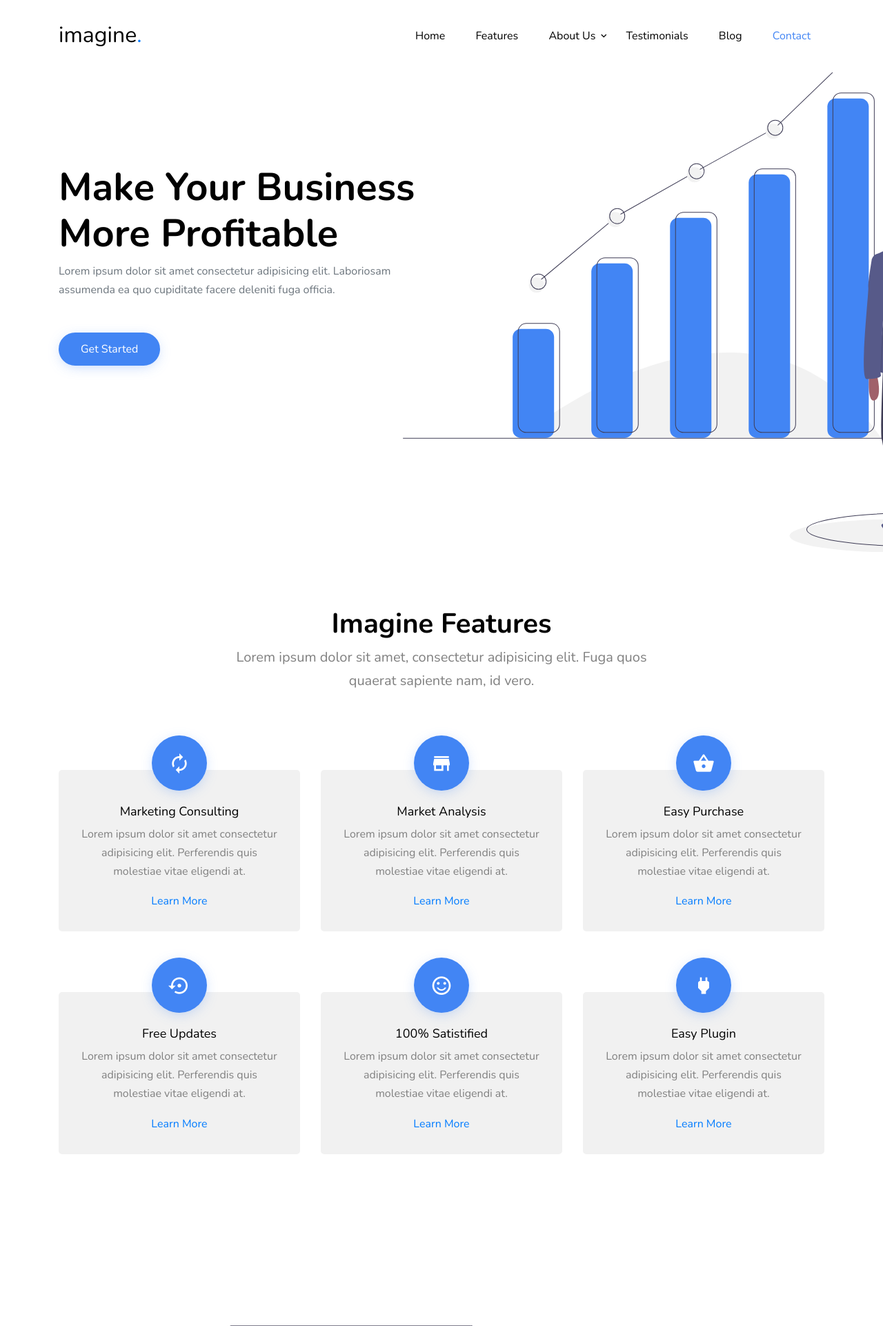
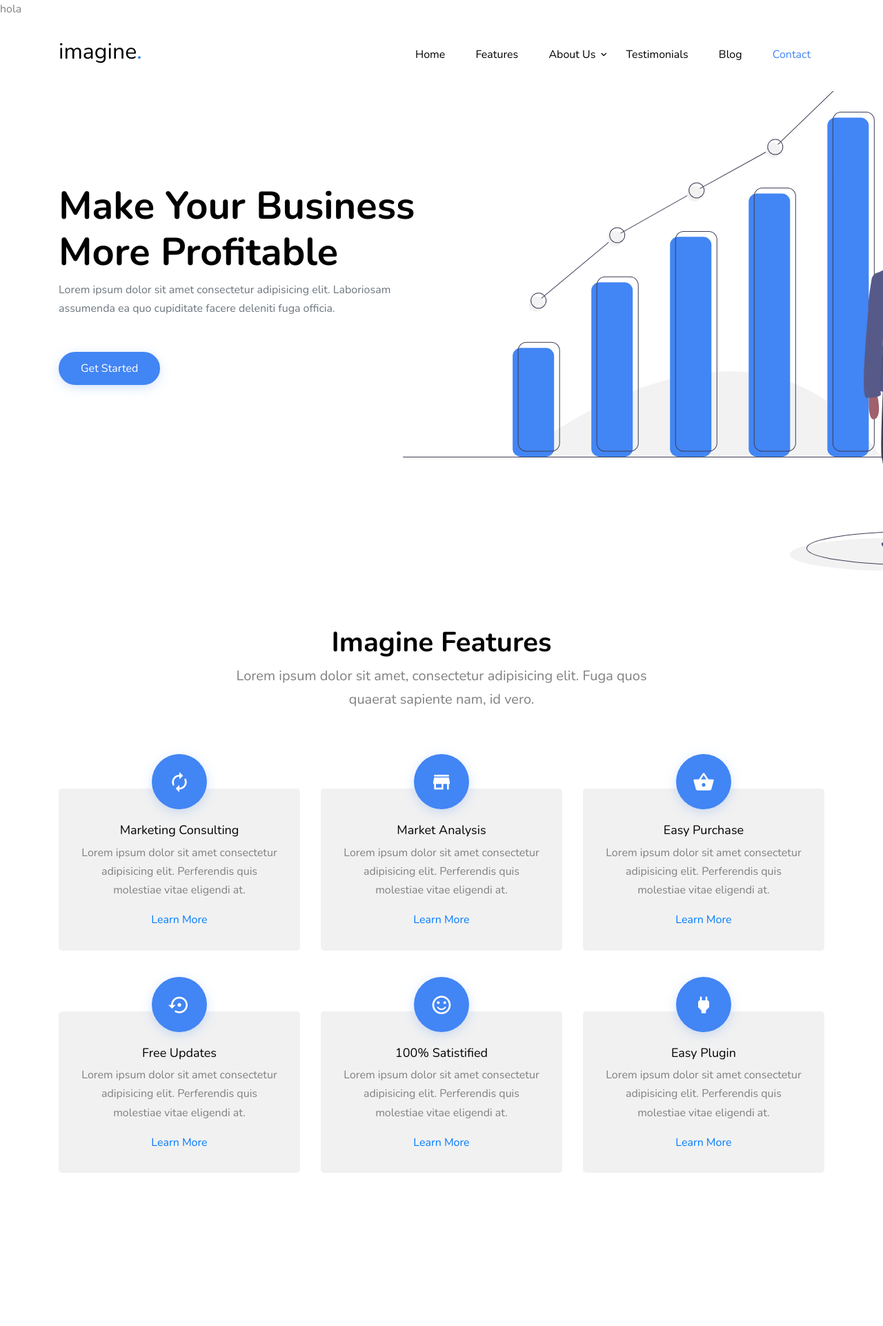
Before and after one commit to InerxiaTI/ginerxia, a PHP site: page / in a window 1280 px wide. Shown: the top 1922 px of the page at 69% size. Run offline with PHP 8.4, Linux system fonts and the light colour scheme; some web fonts are replaced.

Commit message:
primer commit para heroku

```diff
--- a/index.html
+++ b/index.php
@@ -1,3 +1,5 @@
+<?php echo "hola"; ?>
+
 <!DOCTYPE html>
 <html lang="en">
   <head>
```
